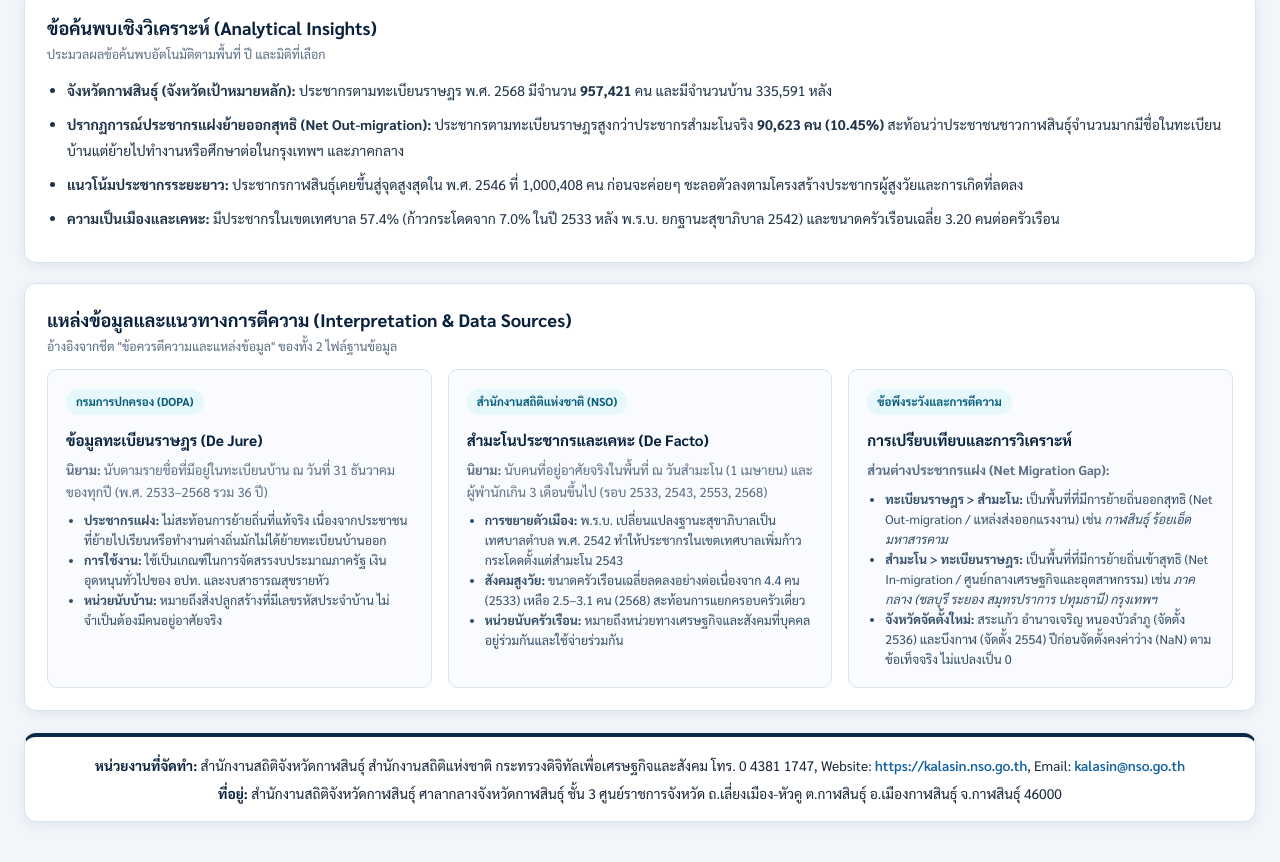
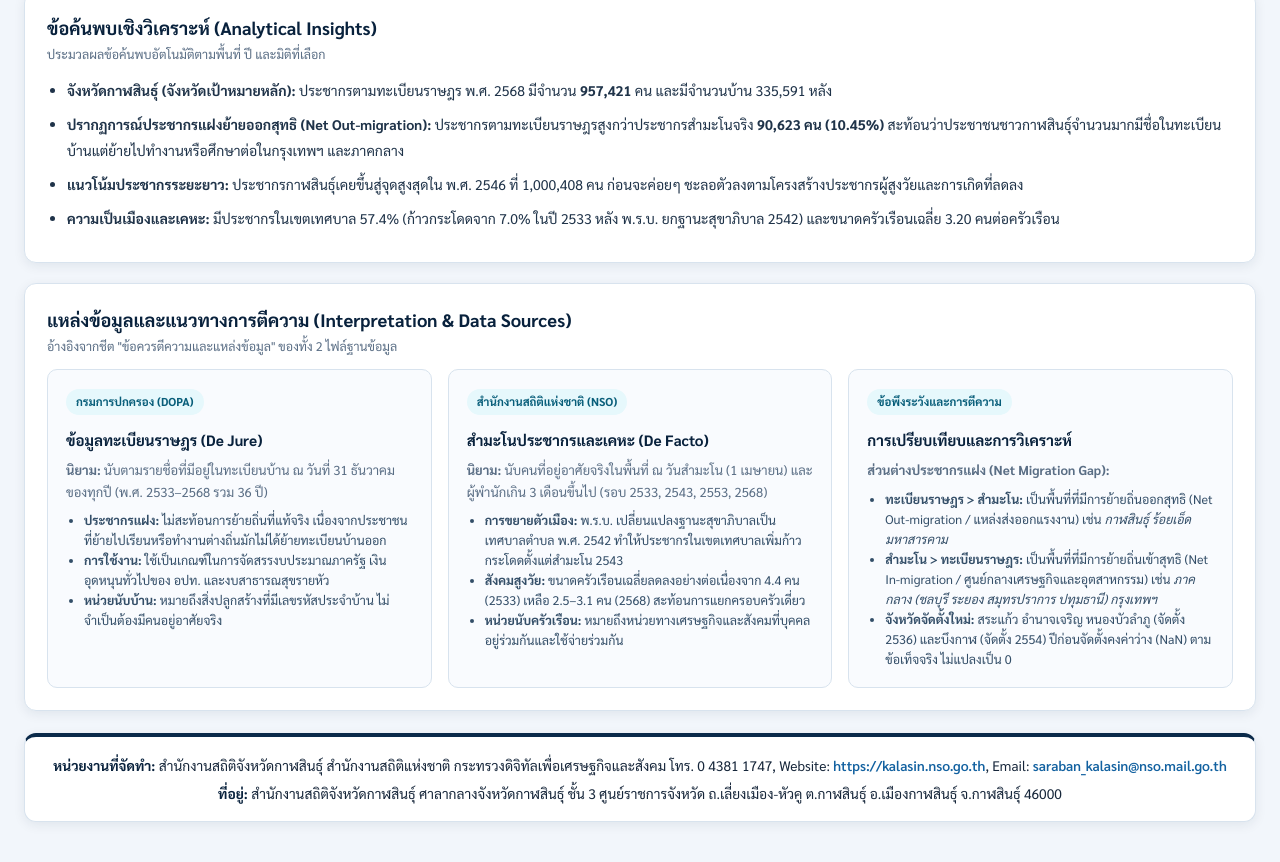
Before and after one commit to somprathanaa-hue/thailand-population-dashboard, a plain HTML site: page index.html in a window 1280 px wide. Shown: the part 2828-3690 px from the top of the page. Drawn offline with nearby package versions, Linux system fonts and the light colour scheme.

Commit message:
Upload file

```diff
--- a/index.html
+++ b/index.html
@@ -1128,7 +1128,7 @@
       <div class="footer-line">
         <strong>หน่วยงานที่จัดทำ:</strong> สำนักงานสถิติจังหวัดกาฬสินธุ์ สำนักงานสถิติแห่งชาติ กระทรวงดิจิทัลเพื่อเศรษฐกิจและสังคม โทร. 0 4381 1747,
         Website: <a href="https://kalasin.nso.go.th" target="_blank" rel="noopener noreferrer">https://kalasin.nso.go.th</a>,
-        Email: <a href="mailto:kalasin@nso.go.th">kalasin@nso.go.th</a>
+        Email: <a href="mailto:saraban_kalasin@nso.mail.go.th">saraban_kalasin@nso.mail.go.th</a>
       </div>
       <div class="footer-line">
         <strong>ที่อยู่:</strong> สำนักงานสถิติจังหวัดกาฬสินธุ์ ศาลากลางจังหวัดกาฬสินธุ์ ชั้น 3 ศูนย์ราชการจังหวัด ถ.เลี่ยงเมือง-หัวคู ต.กาฬสินธุ์ อ.เมืองกาฬสินธุ์ จ.กาฬสินธุ์ 46000
```
